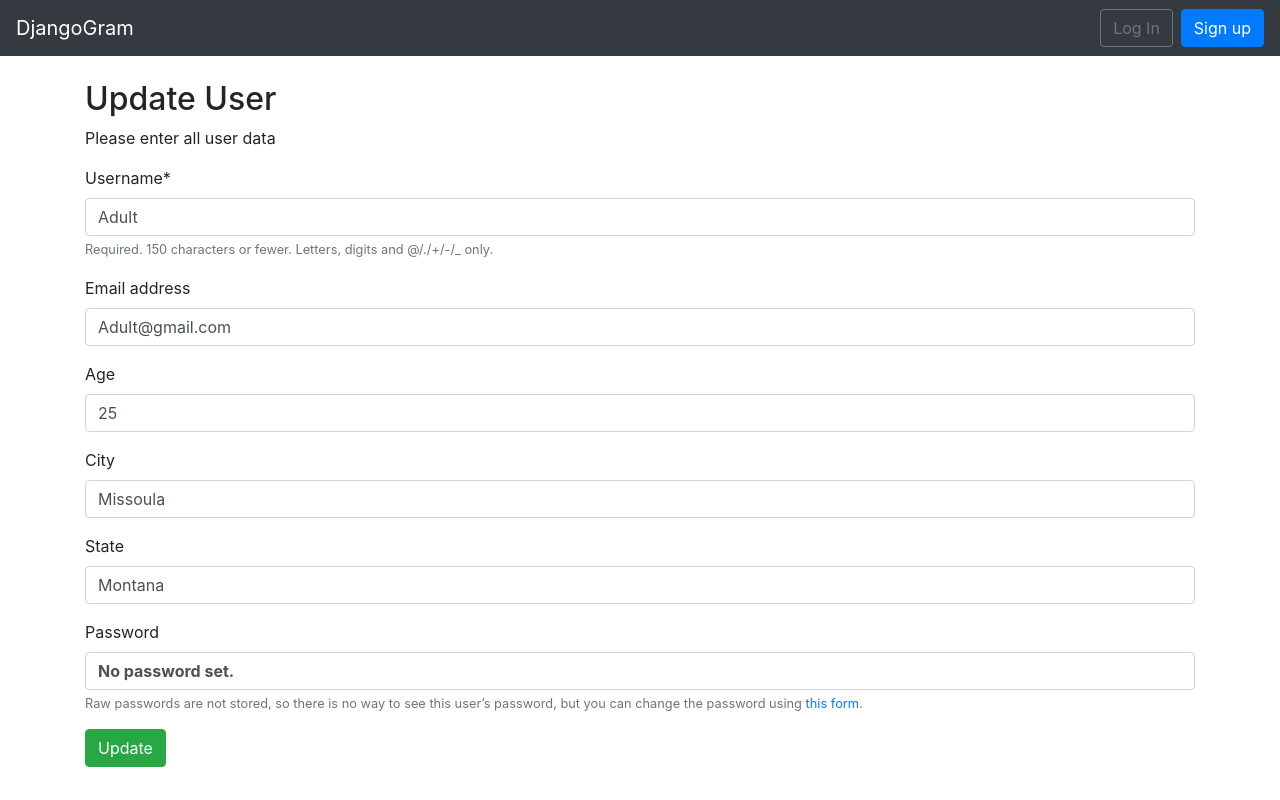
After one commit to braylo41/DjangoGram, a Django app: page /users/6/update/ in a window 1280 px wide. The commit adds this page. Run offline with Django 3.2, Linux system fonts and the light colour scheme; data comes from the database, SQL or seed files in the repository; both versions use the stored data as it was after the commit; some libraries are stand-ins or nearby versions.

```diff
--- a/newspaper_project/settings.py
+++ b/newspaper_project/settings.py
@@ -50,6 +50,7 @@
     'whitenoise.middleware.WhiteNoiseMiddleware',
     'django.contrib.messages.middleware.MessageMiddleware',
     'django.middleware.clickjacking.XFrameOptionsMiddleware',
+
 ]
 
 ROOT_URLCONF = 'newspaper_project.urls'
--- a/templates/base.html
+++ b/templates/base.html
@@ -16,7 +16,11 @@
   </head>
   <body>
     <nav class="navbar navbar-expand-md navbar-dark bg-dark mb-4">
-     <a class="navbar-brand" href="{% url 'home' %}">DjangoGram</a>
+
+
+     <a class="navbar-brand mx-auto" href="{% url 'home' %}">DjangoGram</a>
+
+
 {% if user.is_authenticated %}
 <ul class="nav-item"><a href="{% url 'article_new' %}">+ New</a></li>
 </ul>
@@ -40,6 +44,9 @@
               <a class="dropdown-item"
               href="{% url 'password_change'%}">Change password</a>
               <div class="dropdown-divider"></div>
+		<a class="dropdown-item"
+              href="{% url 'update' user.pk %}">Update User</a>
+		<div class="dropdown-divider"></div>
               <a class="dropdown-item" href="{% url 'logout' %}">
               Log Out</a>
             </div>
--- /dev/null
+++ b/templates/user_update.html
@@ -0,0 +1,12 @@
+{% extends 'base.html' %}
+{% load crispy_forms_tags %}
+{% block title %}Update User{% endblock title %}
+{% block content %}
+<h2>Update User</h2>
+<p>Please enter all user data</p>
+<form method="post">
+{% csrf_token %}
+{{form|crispy}}
+<button class="btn btn-success" type="submit">Update</button>
+</form>
+{% endblock content %}
--- a/users/urls.py
+++ b/users/urls.py
@@ -1,6 +1,7 @@
 from django.urls import path
-from .views import SignUpView
+from .views import SignUpView, CustomUserUpdateView
 
 urlpatterns = [
     path('signup/', SignUpView.as_view(), name='signup'),
+    path('<int:pk>/update/', CustomUserUpdateView.as_view(), name='update')
 ]
--- a/users/views.py
+++ b/users/views.py
@@ -1,7 +1,8 @@
-from django.shortcuts import render
+from django.shortcuts import get_object_or_404
 from django.urls import reverse_lazy
-from django.views.generic import CreateView
-from .forms import CustomUserCreationForm
+from django.views.generic import CreateView, UpdateView
+from .forms import CustomUserCreationForm, CustomUserChangeForm
+from .models import CustomUser
 
 
 # Create your views here.
@@ -9,3 +10,10 @@
     form_class = CustomUserCreationForm
     success_url = reverse_lazy('login')
     template_name = 'signup.html'
+
+
+class CustomUserUpdateView(UpdateView):
+    model = CustomUser
+    form_class = CustomUserChangeForm
+    success_url = reverse_lazy('home')
+    template_name = 'user_update.html'
```
Also changed, not shown: templates/article_list.html (+4 -4 lines), db.sqlite3, users/forms.py (line endings or trailing spaces).
